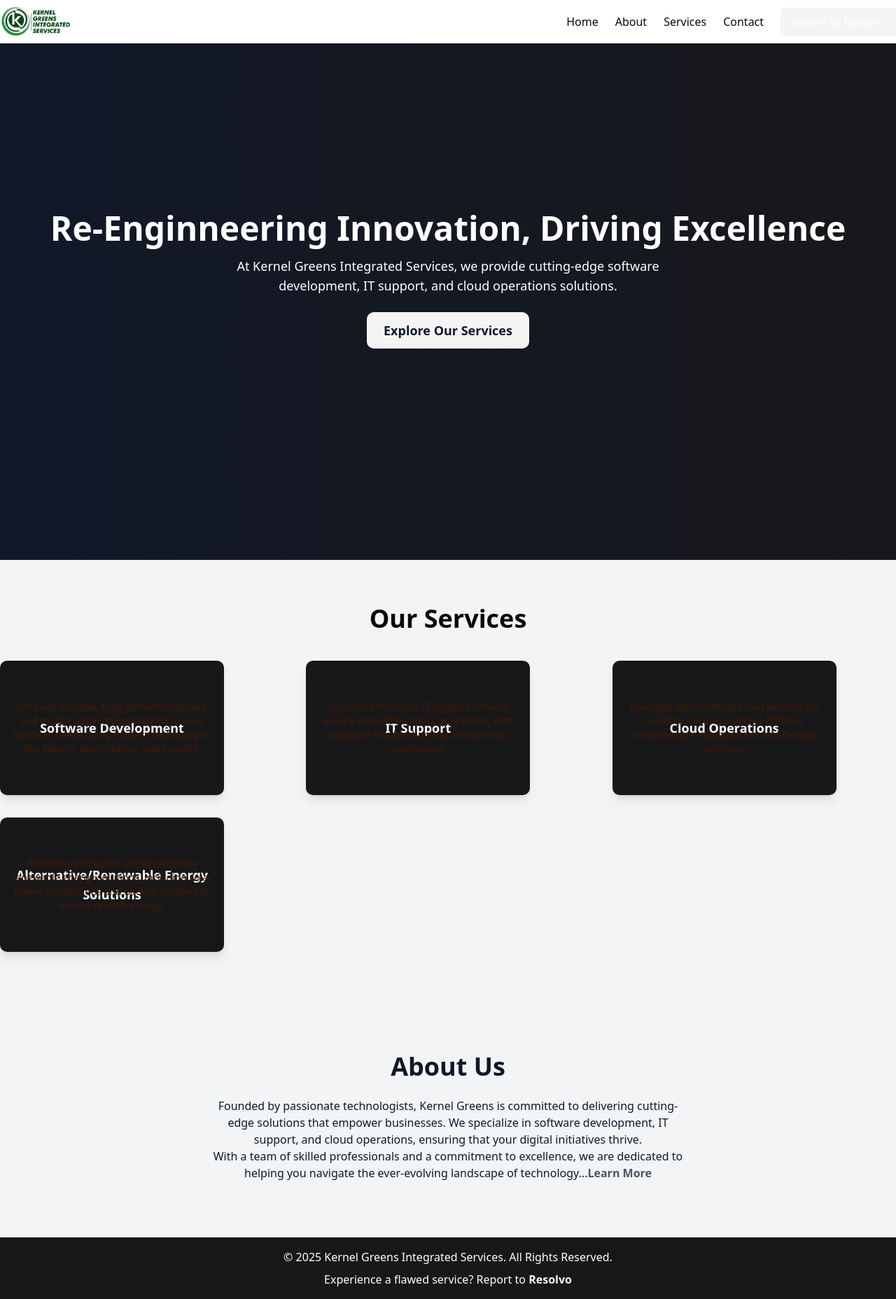
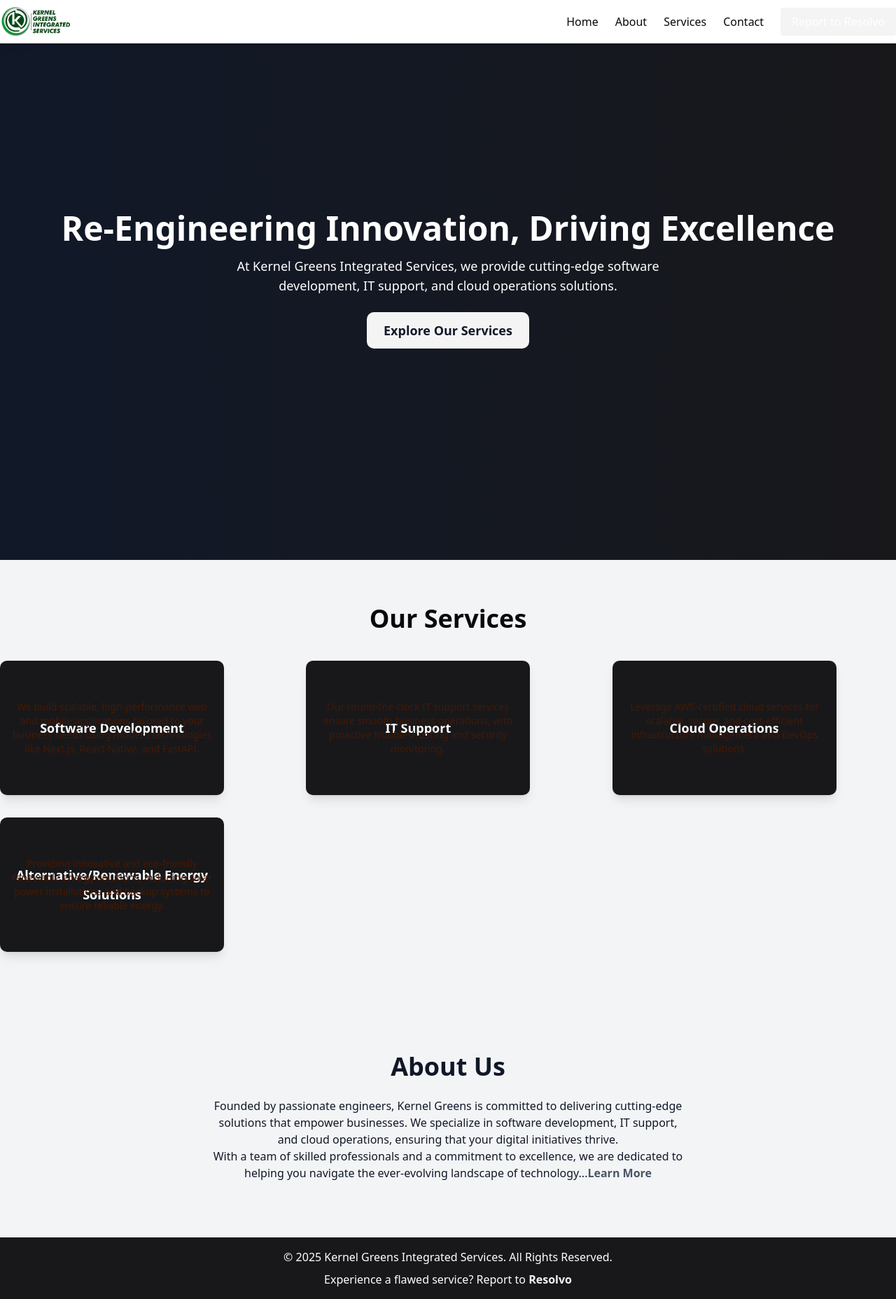
Before and after one commit to Xloanx/kgis-frontend, a Next.js app: page / in a window 1280 px wide. Shown: the whole page at 70% size. Built offline with nearby package versions, Linux system fonts and the light colour scheme.

Commit message:
wordings correction

```diff
--- a/components/about.jsx
+++ b/components/about.jsx
@@ -26,7 +26,7 @@ const About = () => {
           whileInView={{ opacity: 1 }}
           transition={{ duration: 1, delay: 0.5 }}
         >
-          Founded by passionate technologists, Kernel Greens is committed to
+          Founded by passionate engineers, Kernel Greens is committed to
           delivering cutting-edge solutions that empower businesses.
           We specialize in software development, IT support, and cloud operations,
           ensuring that your digital initiatives thrive. <br />
--- a/components/hero.jsx
+++ b/components/hero.jsx
@@ -16,7 +16,7 @@ const Hero = () => {
             animate={{ opacity: 1, y: 0 }}
             transition={{ duration: 1.2 }}
           >
-            Re-Enginneering Innovation, Driving Excellence
+            Re-Engineering Innovation, Driving Excellence
           </motion.h1>
           <motion.p
             className="text-lg max-w-2xl"
```
